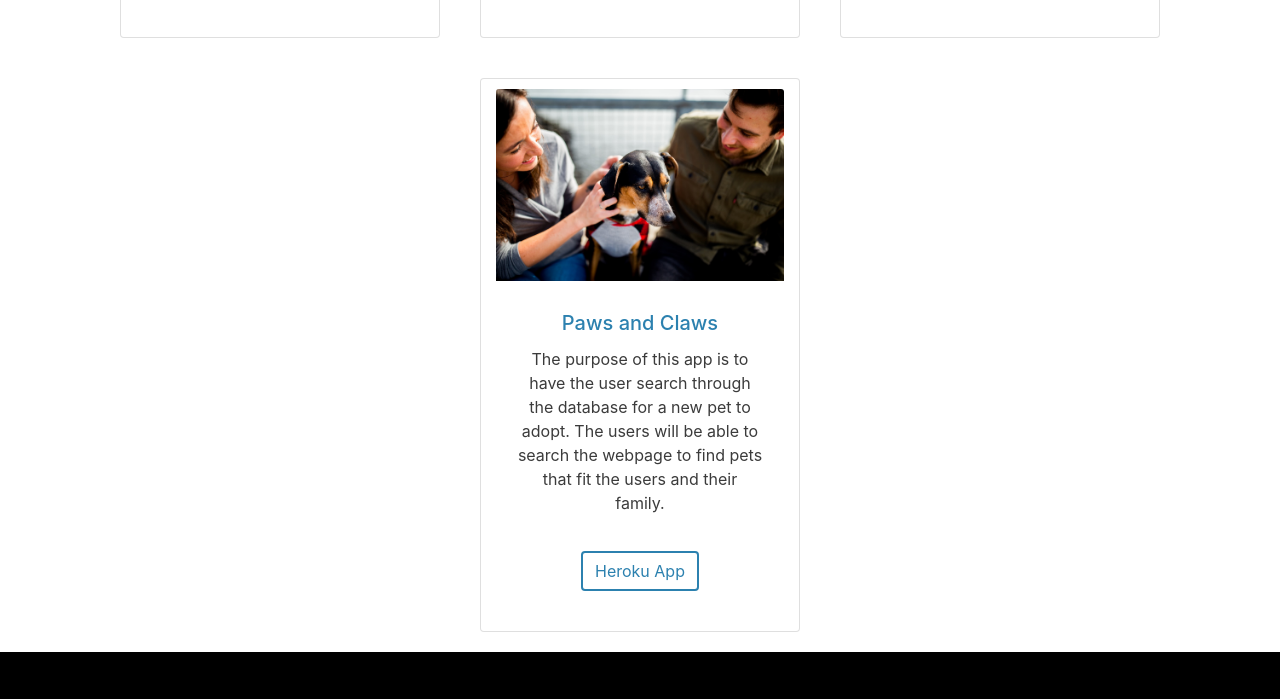
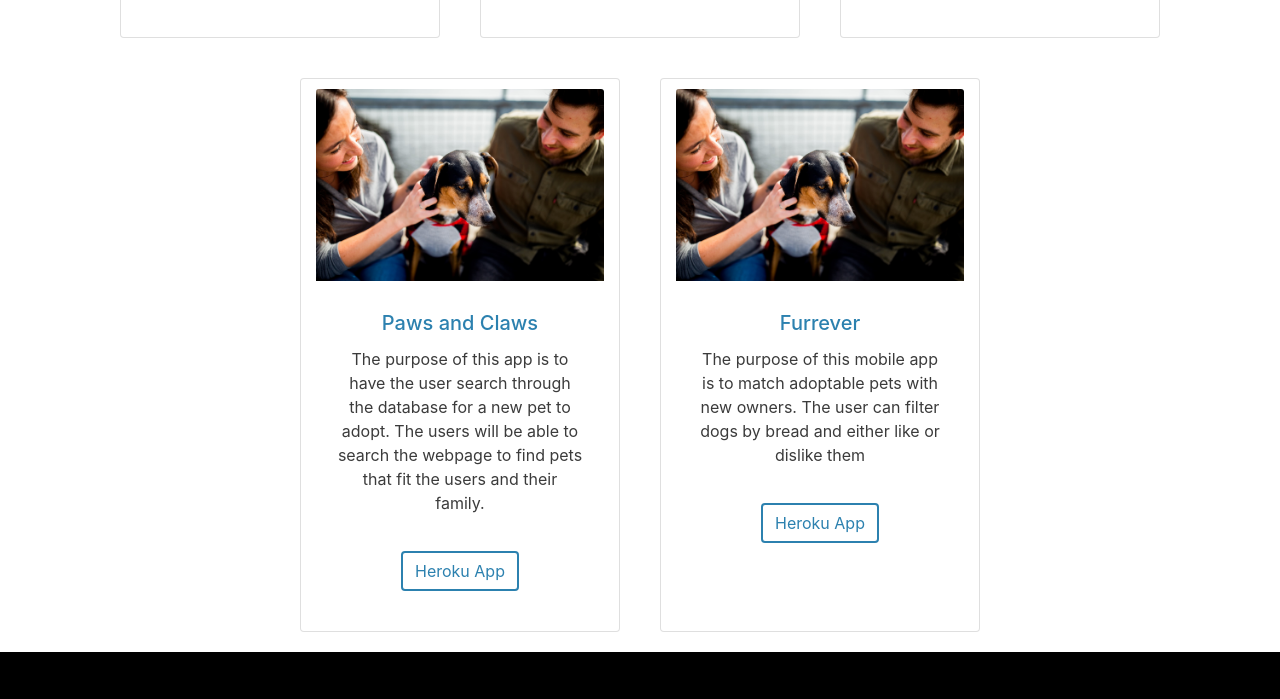
Before and after one commit to Ofarrell23/Portfolio-Two, a website: page projects.html in a window 1280 px wide. Shown: the part 1458-2157 px from the top of the page. Drawn offline with nearby package versions, Linux system fonts and the light colour scheme.

Commit message:
update portfolio

```diff
--- a/projects.html
+++ b/projects.html
@@ -86,6 +86,13 @@
                         <a href="https://pawsandclawss.herokuapp.com/" class=" btn btn-primary myBtnClr">Heroku App</a>
                     </div>
                 </div>
+                <div class="card col-lg-3" style="width: 18rem;">
+                    <img class="card-img-top" src="assets/dog.jpeg" alt="Card image cap">
+                    <div class="card-body">
+                        <h5 class="card-title">Furrever</h5>
+                        <p class="card-text">The purpose of this mobile app is to match adoptable pets with new owners. The user can filter dogs by bread and either like or dislike them</p>
+                        <a href="https://furrever.herokuapp.com/" class=" btn btn-primary myBtnClr">Heroku App</a>
+                    </div>
             </div>
             <div class="row">
             </div>
```
